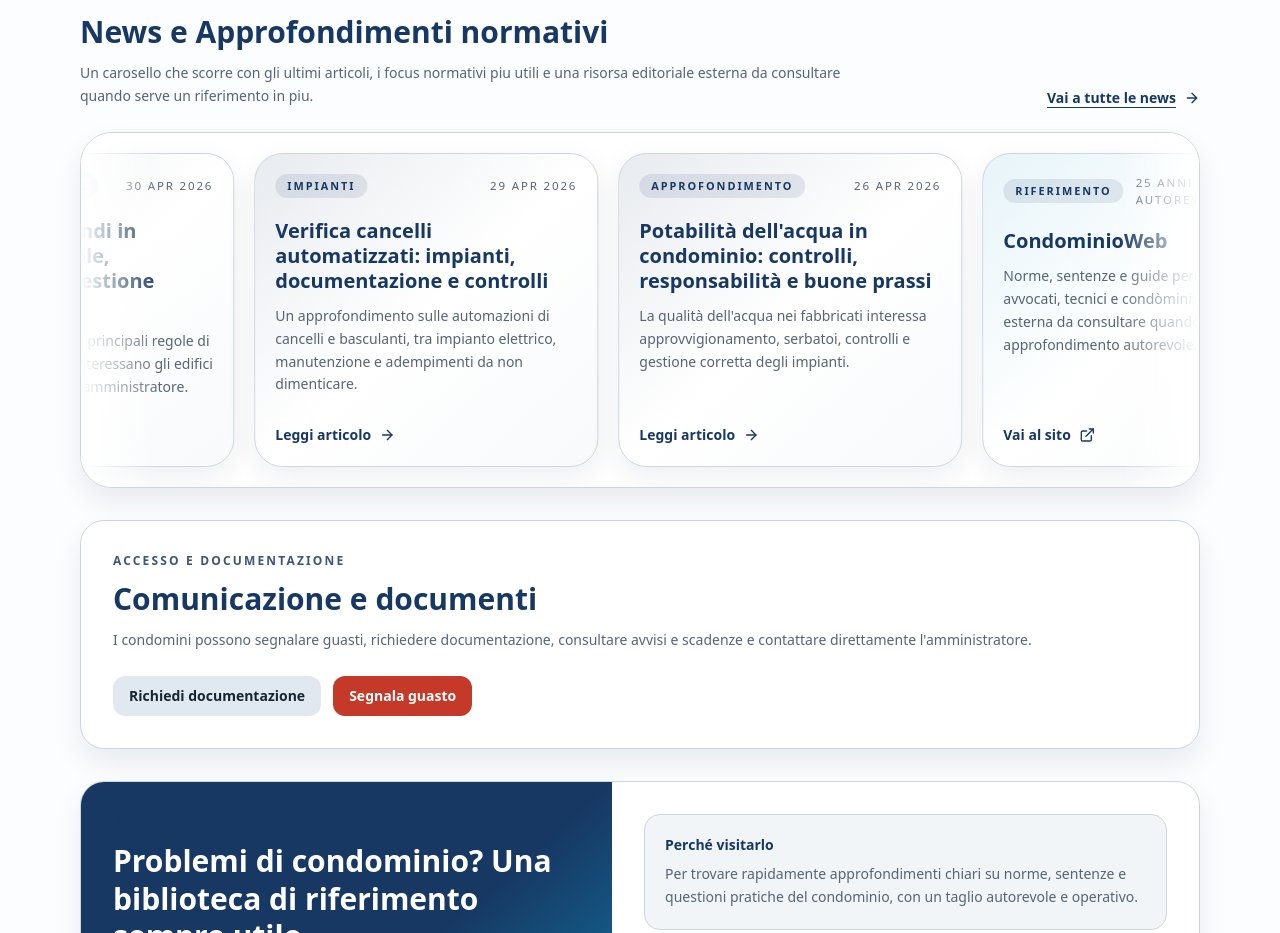
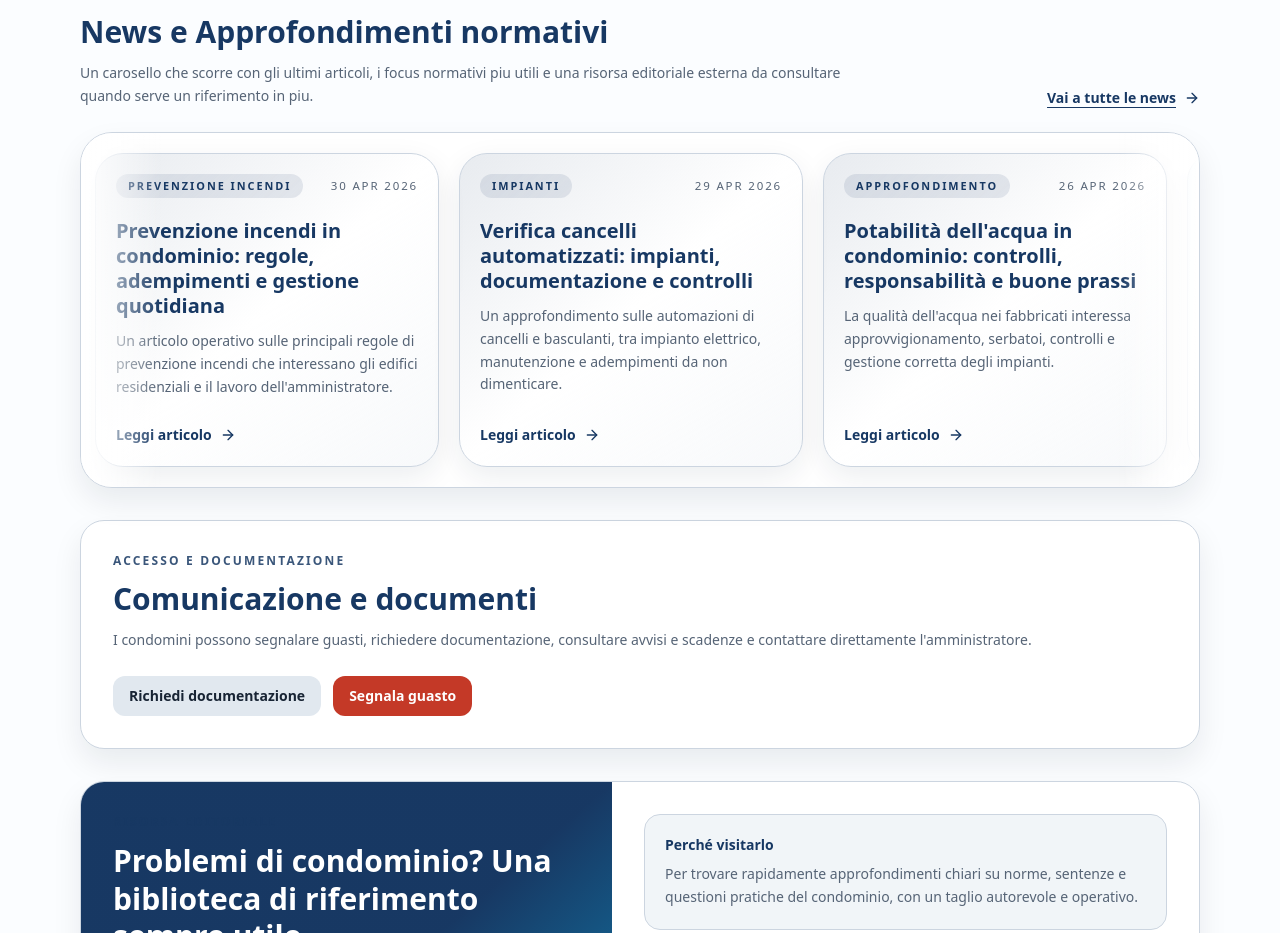
Before and after one commit to luigiplacidi/siam-condomini, a Next.js app: page / in a window 1280 px wide. Shown: the part 2082-3015 px from the top of the page. Built offline with nearby package versions, Linux system fonts and the light colour scheme; no server answers; the database is empty.

Commit message:
feat: make editorial carousel draggable

```diff
--- a/components/home/news-carousel.tsx
+++ b/components/home/news-carousel.tsx
@@ -1,5 +1,8 @@
+"use client";
+
 import { ArrowRight, ExternalLink } from "lucide-react";
 import Link from "next/link";
+import { type ReactNode, useEffect, useMemo, useRef, useState } from "react";
 
 type NewsCarouselItem = {
   kind: "article" | "resource";
@@ -20,16 +23,134 @@ const cardToneClasses = {
   resource: "from-accent/10 via-white to-secondary/25"
 } as const;
 
+type DraggableTrackProps = {
+  children: ReactNode;
+};
+
+function DraggableTrack({ children }: DraggableTrackProps) {
+  const viewportRef = useRef<HTMLDivElement | null>(null);
+  const rafRef = useRef<number | null>(null);
+  const isPausedRef = useRef(false);
+  const isDraggingRef = useRef(false);
+  const activePointerIdRef = useRef<number | null>(null);
+  const dragStartXRef = useRef(0);
+  const scrollStartRef = useRef(0);
+  const [isDragging, setIsDragging] = useState(false);
+
+  useEffect(() => {
+    const viewport = viewportRef.current;
+    if (!viewport) return;
+
+    const tick = () => {
+      if (!isPausedRef.current && !isDraggingRef.current) {
+        const segmentWidth = viewport.scrollWidth / 3;
+        if (segmentWidth > viewport.clientWidth) {
+          if (viewport.scrollLeft === 0) {
+            viewport.scrollLeft = segmentWidth;
+          }
+
+          viewport.scrollLeft += 0.45;
+
+          if (viewport.scrollLeft >= segmentWidth * 2) {
+            viewport.scrollLeft -= segmentWidth;
+          }
+        }
+      }
+
+      rafRef.current = window.requestAnimationFrame(tick);
+    };
+
+    rafRef.current = window.requestAnimationFrame(tick);
+
+    return () => {
+      if (rafRef.current) window.cancelAnimationFrame(rafRef.current);
+    };
+  }, []);
+
+  useEffect(() => {
+    const viewport = viewportRef.current;
+    if (!viewport) return;
+
+    const initializePosition = () => {
+      const segmentWidth = viewport.scrollWidth / 3;
+      if (segmentWidth > viewport.clientWidth && viewport.scrollLeft === 0) {
+        viewport.scrollLeft = segmentWidth;
+      }
+    };
+
+    initializePosition();
+    window.addEventListener("resize", initializePosition);
+
+    const onPointerMove = (event: PointerEvent) => {
+      if (!isDraggingRef.current || activePointerIdRef.current !== event.pointerId) return;
+      event.preventDefault();
+      const deltaX = event.clientX - dragStartXRef.current;
+      viewport.scrollLeft = scrollStartRef.current - deltaX;
+    };
+
+    const onPointerUp = (event: PointerEvent) => {
+      if (!isDraggingRef.current || activePointerIdRef.current !== event.pointerId) return;
+      isDraggingRef.current = false;
+      activePointerIdRef.current = null;
+      setIsDragging(false);
+      isPausedRef.current = false;
+    };
+
+    window.addEventListener("pointermove", onPointerMove, { passive: false });
+    window.addEventListener("pointerup", onPointerUp);
+    window.addEventListener("pointercancel", onPointerUp);
+
+    return () => {
+      window.removeEventListener("pointermove", onPointerMove);
+      window.removeEventListener("pointerup", onPointerUp);
+      window.removeEventListener("pointercancel", onPointerUp);
+      window.removeEventListener("resize", initializePosition);
+    };
+  }, []);
+
+  const handlePointerDown = (event: React.PointerEvent<HTMLDivElement>) => {
+    const viewport = viewportRef.current;
+    if (!viewport) return;
+
+    isDraggingRef.current = true;
+    activePointerIdRef.current = event.pointerId;
+    setIsDragging(true);
+    isPausedRef.current = true;
+    dragStartXRef.current = event.clientX;
+    scrollStartRef.current = viewport.scrollLeft;
+  };
+
+  return (
+    <div
+      ref={viewportRef}
+      className={`news-carousel-viewport cursor-grab overflow-x-auto overscroll-x-contain scroll-smooth select-none [touch-action:pan-y] ${
+        isDragging ? "cursor-grabbing" : ""
+      }`}
+      onPointerDown={handlePointerDown}
+      onPointerEnter={() => {
+        isPausedRef.current = true;
+      }}
+      onPointerLeave={() => {
+        if (!isDraggingRef.current) {
+          isPausedRef.current = false;
+        }
+      }}
+    >
+      {children}
+    </div>
+  );
+}
+
 export function NewsCarousel({ items }: NewsCarouselProps) {
-  const loopedItems = [...items, ...items];
+  const loopedItems = useMemo(() => [...items, ...items, ...items], [items]);
 
   return (
     <div className="relative overflow-hidden rounded-[2rem] border border-border bg-white shadow-soft">
       <div className="pointer-events-none absolute inset-y-0 left-0 z-10 w-12 bg-gradient-to-r from-white to-transparent lg:w-20" />
       <div className="pointer-events-none absolute inset-y-0 right-0 z-10 w-12 bg-gradient-to-l from-white to-transparent lg:w-20" />
 
-      <div className="overflow-hidden">
-        <div className="news-marquee-track flex w-max gap-5 px-5 py-5">
+      <DraggableTrack>
+      <div className="flex w-max gap-5 px-5 py-5">
           {loopedItems.map((item, index) => {
             const card = (
               <article
@@ -63,17 +184,18 @@ export function NewsCarousel({ items }: NewsCarouselProps) {
                 target="_blank"
                 rel="noreferrer"
                 className="shrink-0"
+                draggable={false}
               >
                 {card}
               </a>
             ) : (
-              <Link key={`${item.href}-${index}`} href={item.href as never} className="shrink-0">
+              <Link key={`${item.href}-${index}`} href={item.href as never} className="shrink-0" draggable={false}>
                 {card}
               </Link>
             );
           })}
         </div>
-      </div>
+      </DraggableTrack>
     </div>
   );
 }
```
